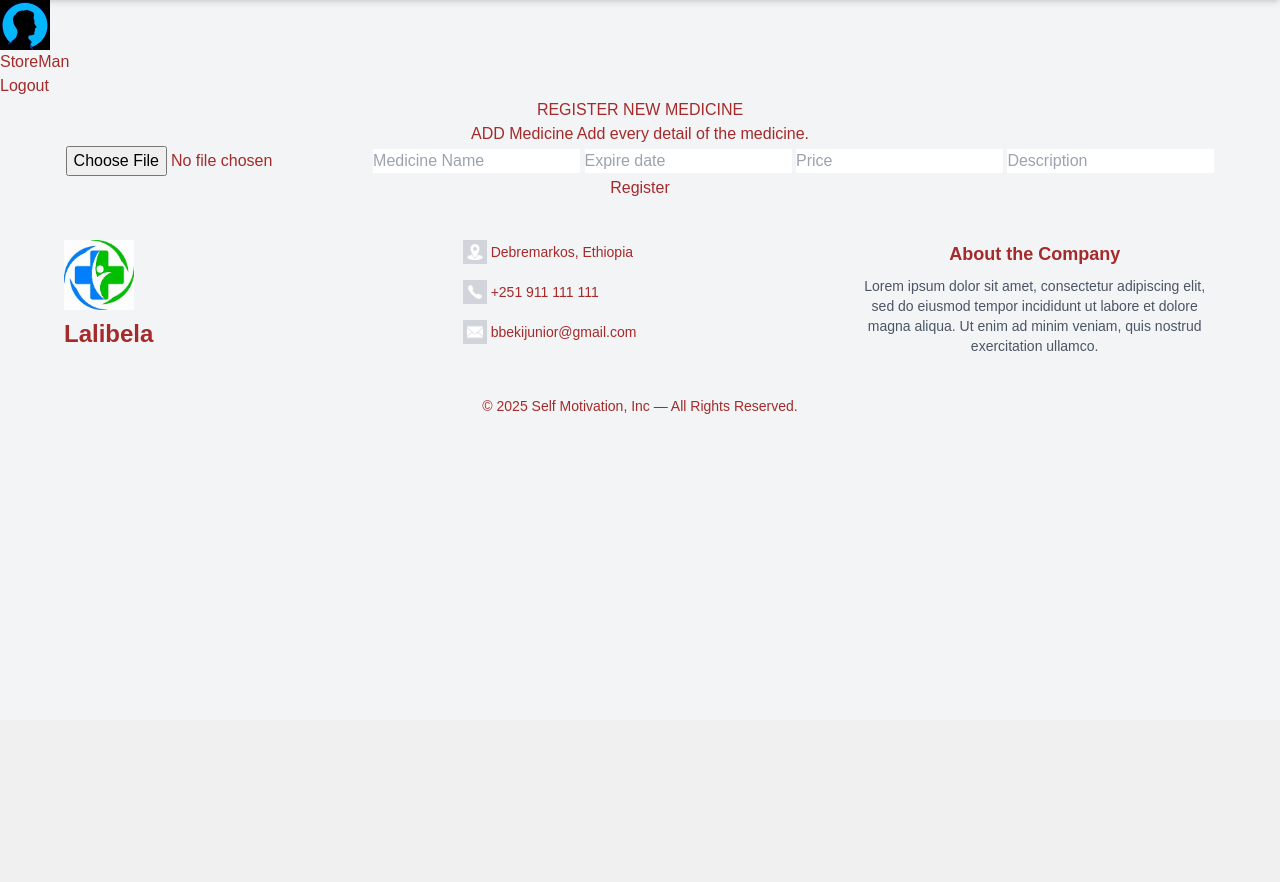
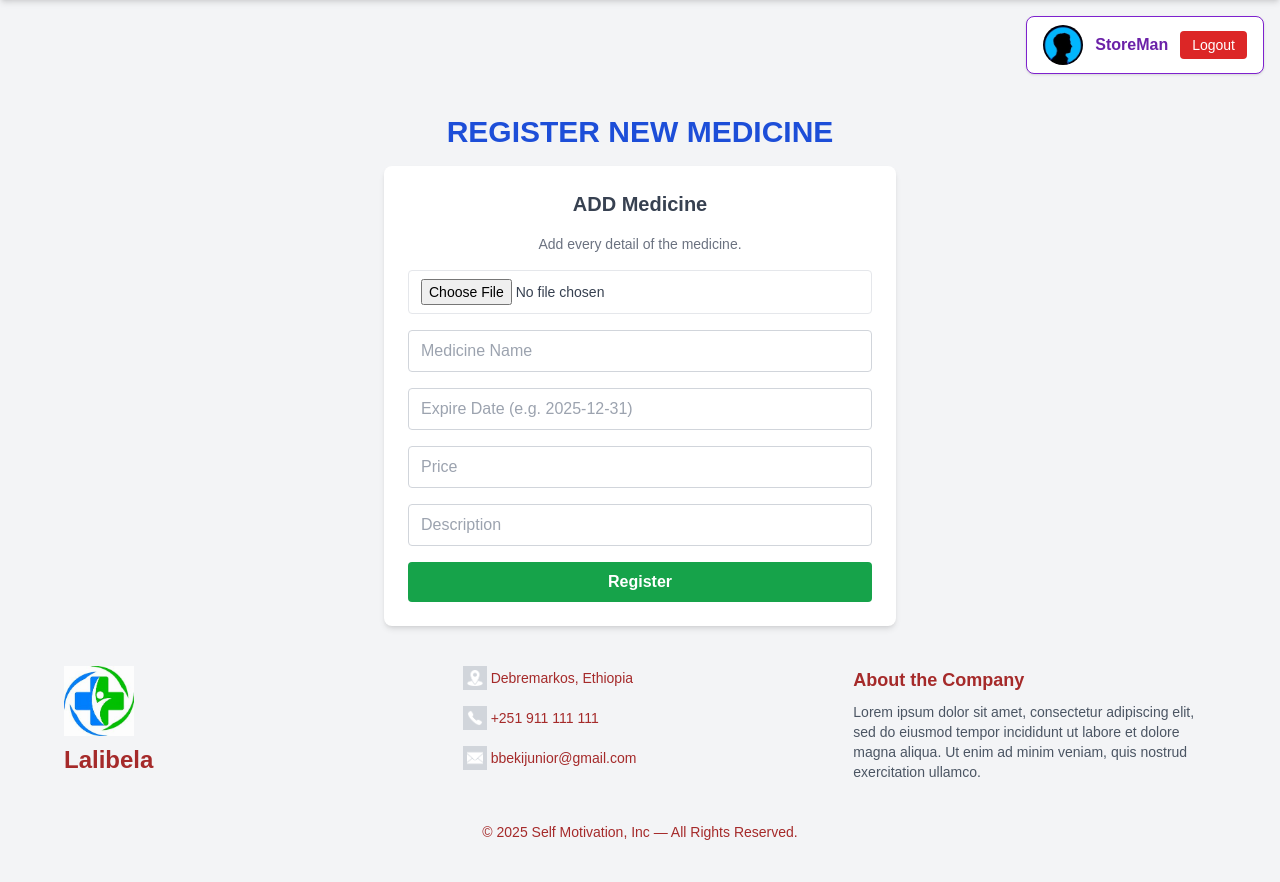
Before and after one commit to treehouseapps/pharmacy-store, a PHP site: page /add_medicine.php in a window 1280 px wide. Shown: the part 80-962 px from the top of the page. Before the commit the page ends 494 px from the top, so only its background shows below. Run offline with PHP 8.4, Linux system fonts and the light colour scheme; the visitor is signed in with stand-in values (Sample User, id 1); some libraries are stand-ins or nearby versions.

Commit message:
updating style

```diff
--- a/add_medicine.php
+++ b/add_medicine.php
@@ -1,6 +1,6 @@
 <?php
 session_start();
-    if(($_SESSION["role"] != "StoreMan")){
+if ($_SESSION["role"] != "StoreMan") {
     header("Location: login.php");
 }
 ?>
@@ -8,39 +8,62 @@ session_start();
 <html lang="en">
 
 <head>
-    <meta charset="UTF-8">
-    <meta http-equiv="X-UA-Compatible" content="IE=edge">
-    <meta name="viewport" content="width=device-width, initial-scale=1.0">
+  <meta charset="UTF-8" />
+  <meta http-equiv="X-UA-Compatible" content="IE=edge" />
+  <meta name="viewport" content="width=device-width, initial-scale=1.0" />
+  <script src="https://cdn.tailwindcss.com"></script>
   <link rel="stylesheet" href="https://cdnjs.cloudflare.com/ajax/libs/font-awesome/6.4.0/css/all.min.css">
-    <link rel="stylesheet" href="css/login.css">
-    <link rel="stylesheet" href="css/session.css">
-    <title>Register Medicine </title>
+  <title>Register Medicine</title>
 </head>
 
-<body>
+<body class="bg-gray-100 text-gray-800">
   <header>
     <?php include 'navbar.php'; ?>
   </header>
-        <div class="user"><img src="image/profile.jpg" alt="" width="50" height="50">
-        <h2><?php echo $_SESSION["role"]; ?></h2>
-        <form action="login.php" method="POST"><div class="for"><button name="logout" type="submit">Logout</button></div></form>
-    </div>
-    <center>
-        <h1 class="reg">REGISTER NEW MEDICINE</h1>
-        <div class="form-box">
-            <form class="form" action="pharmacy.php" method="POST" enctype="multipart/form-data"> <span class="title">ADD Medicine</span>
-                <span class="subtitle">Add every detail of the medicine.</span>
-                <div class="form-container">
-                    <input type="file" class="input" name="image" required>
-                    <input type="text" class="input" name="med_name" placeholder="Medicine Name " required>
-                    <input type="text" class="input" name="exp_date" placeholder="Expire date" required>
-                    <input type="number" class="input" name="price" placeholder="Price" required>
-                    <input type="text" class="input" name="med_desc" placeholder="Description" required>
-                </div> <button type="submit" name="submit">Register</button>
+
+  <div class="flex justify-end p-4">
+    <div class="flex items-center space-x-3 bg-white border border-purple-700 rounded-lg px-4 py-2 shadow">
+      <img src="image/profile.jpg" alt="Profile" class="w-10 h-10 rounded-full">
+      <h2 class="text-purple-800 font-semibold"><?php echo $_SESSION["role"]; ?></h2>
+      <form action="login.php" method="POST">
+        <button name="logout" type="submit" class="bg-red-600 text-white px-3 py-1 text-sm rounded hover:bg-red-700 transition">
+          Logout
+        </button>
       </form>
     </div>
+  </div>
+
+  <main class="flex flex-col items-center mt-6">
+    <h1 class="text-3xl font-bold text-blue-700 mb-4">REGISTER NEW MEDICINE</h1>
+
+    <div class="bg-white w-full max-w-lg rounded-lg shadow-md p-6">
+      <form class="space-y-4" action="pharmacy.php" method="POST" enctype="multipart/form-data">
+        <h2 class="text-xl font-semibold text-center text-gray-700 mb-1">ADD Medicine</h2>
+        <p class="text-sm text-center text-gray-500 mb-4">Add every detail of the medicine.</p>
+
+        <input type="file" name="image" required class="block w-full text-sm text-gray-700 border rounded px-3 py-2">
+
+        <input type="text" name="med_name" placeholder="Medicine Name" required
+          class="block w-full border border-gray-300 rounded px-3 py-2 focus:outline-none focus:ring-2 focus:ring-blue-400">
+
+        <input type="text" name="exp_date" placeholder="Expire Date (e.g. 2025-12-31)" required
+          class="block w-full border border-gray-300 rounded px-3 py-2 focus:outline-none focus:ring-2 focus:ring-blue-400">
+
+        <input type="number" name="price" placeholder="Price" required
+          class="block w-full border border-gray-300 rounded px-3 py-2 focus:outline-none focus:ring-2 focus:ring-blue-400">
+
+        <input type="text" name="med_desc" placeholder="Description" required
+          class="block w-full border border-gray-300 rounded px-3 py-2 focus:outline-none focus:ring-2 focus:ring-blue-400">
+
+        <button type="submit" name="submit"
+          class="w-full bg-green-600 text-white py-2 rounded hover:bg-green-700 transition font-semibold">
+          Register
+        </button>
+      </form>
+    </div>
+  </main>
+
   <?php include 'footer.php'; ?>
-    </center>
 </body>
 
 </html>
```
Lines whose indentation alone changed are shown as unchanged.
